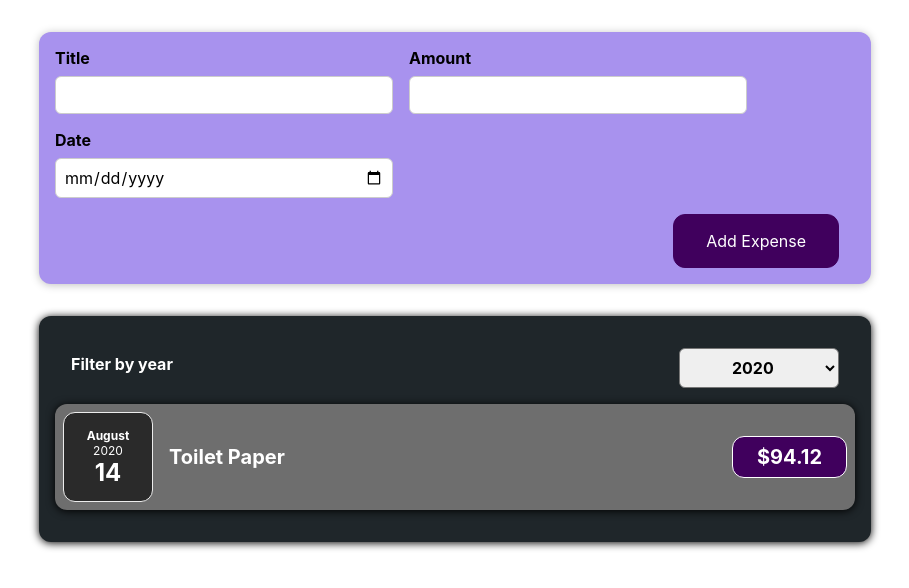
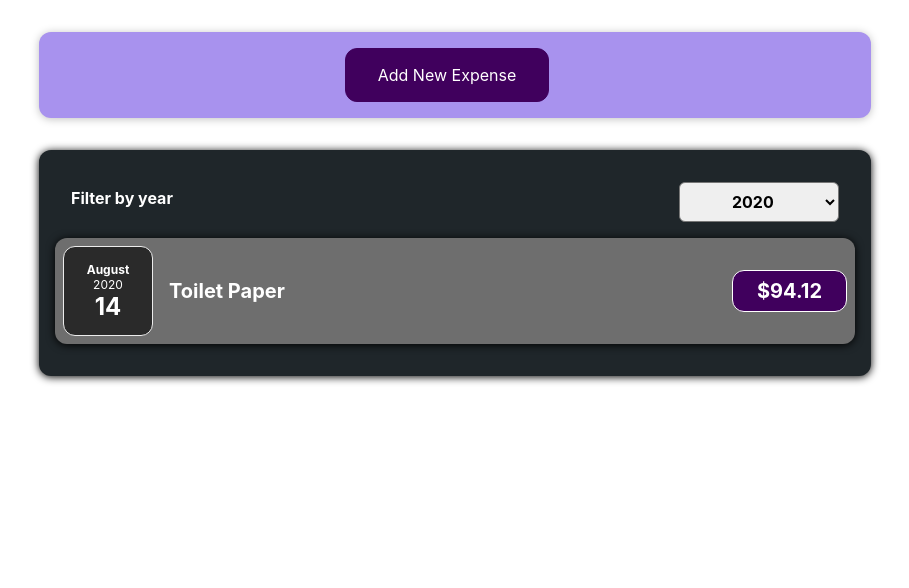
Before and after one commit to KaleabIsDoneWithJava/Exepnses_Tracker-React, a React (Create React App) app: page / in a window 1280 px wide. Shown: the top 588 px of the page, without its empty margins (185-1094 px from the left). Built offline with nearby package versions, Linux system fonts and the light colour scheme.

Commit message:
Wrapping and Unwrapping the Expense Form

```diff
--- a/src/component/NewExpense/ExpenseForm.js
+++ b/src/component/NewExpense/ExpenseForm.js
@@ -97,6 +97,10 @@
         </div>
       </div>
       <div className="new-expense__actions">
+        <button type="button" onClick={props.onCancel}>
+          Cancel
+        </button>
+
         <button type="submit">Add Expense</button>
       </div>
     </form>
--- a/src/component/NewExpense/NewExpense.js
+++ b/src/component/NewExpense/NewExpense.js
@@ -1,8 +1,12 @@
-import React from "react";
+import React, {useState} from "react";
 import "./NewExpense.css";
 import ExpenseForm from "./ExpenseForm";
 
 const NewExpense = (props) => {
+
+  const [isEditing, setIsEditing] = useState(false);
+
+
   const saveExpenseDataHandler = (enteredExpenseData) => {
     const expenseData = {
       ...enteredExpenseData,
@@ -10,11 +14,29 @@
     };
 
     props.onAddExpense(expenseData);
+    setIsEditing(false);
   };
+  const startEditingHandler = () => {
+    setIsEditing(true);
+  };
+
+  const stopEditingHandler = () => {
+    setIsEditing(false);
+  };
+
+
   return (
-    <div className="new-expense">
-      <ExpenseForm onSaveExpenseData={saveExpenseDataHandler} />
-    </div>
+    <div className='new-expense'>
+    {!isEditing && (
+      <button onClick={startEditingHandler}>Add New Expense</button>
+    )}
+    {isEditing && (
+      <ExpenseForm
+        onSaveExpenseData={saveExpenseDataHandler}
+        onCancel={stopEditingHandler}
+      />
+    )}
+  </div>
   );
 };
 
```
